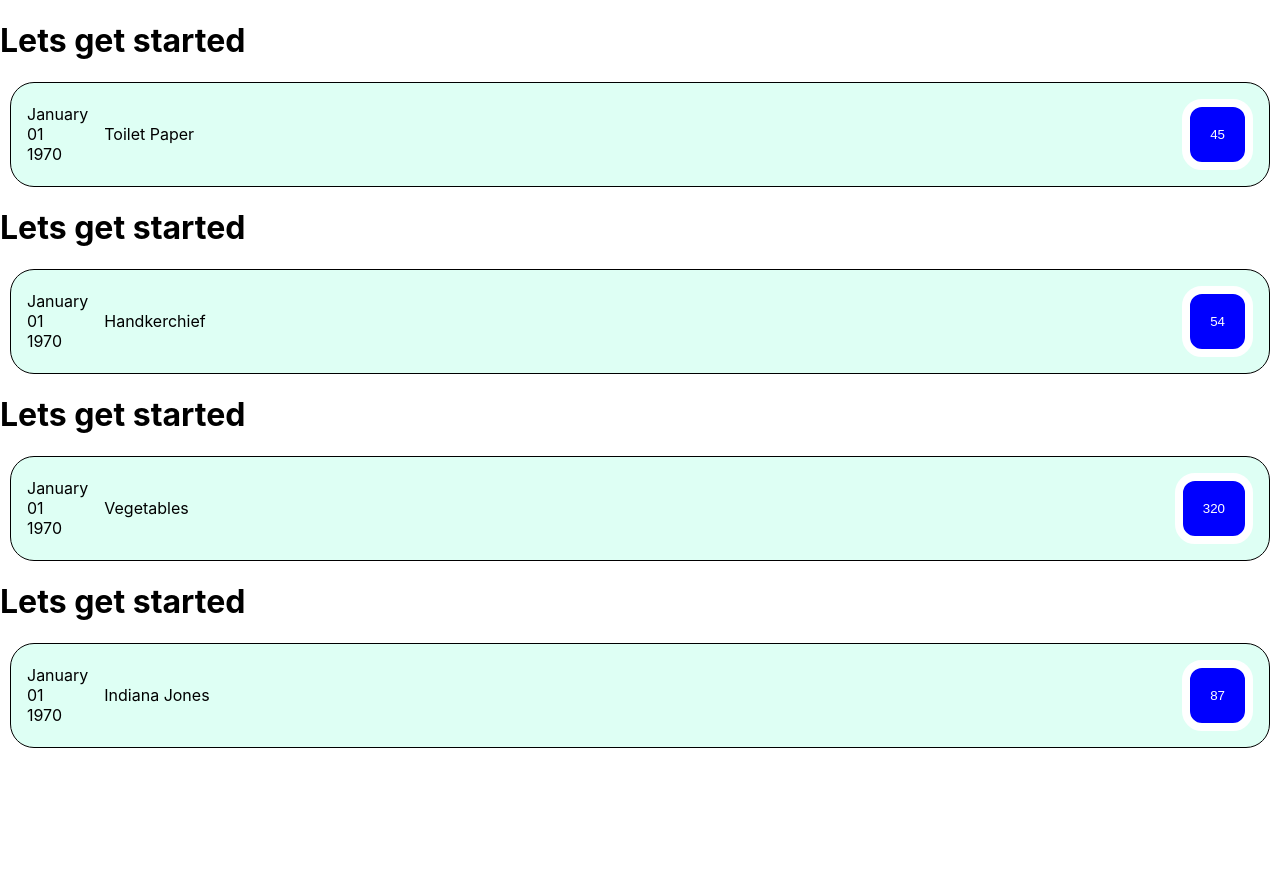
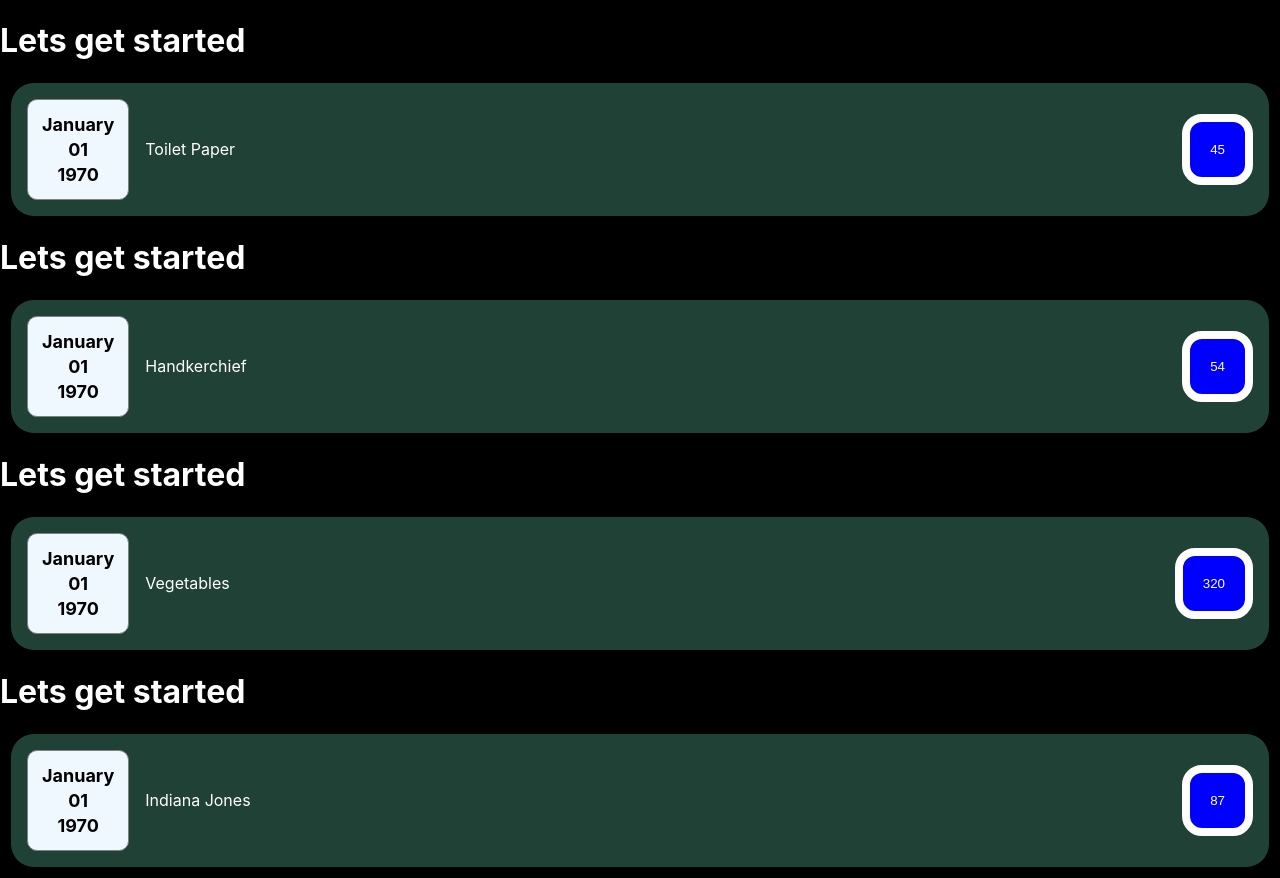
Before and after one commit to Alfred-KInyua/reduxStore, a React (Create React App) app: page / in a window 1280 px wide. Before the commit the page ends 800 px from the top, so only its background shows below. Built offline with nearby package versions, Linux system fonts and the light colour scheme.

Commit message:
Add some beautiful css

```diff
--- /dev/null
+++ b/src/components/cssFiles/expenseDate.css
@@ -0,0 +1,13 @@
+.dateItems {
+  border: 1px solid gray;
+  border-radius: 10px;
+  padding: 10px;
+  text-align: center;
+  font-size: large;
+  font-weight: bold;
+  background-color: aliceblue;
+  color: black;
+}
+.dateItems * {
+  margin: 4px;
+}
--- a/src/components/style.css
+++ b/src/components/cssFiles/style.css
@@ -1,3 +1,7 @@
+body {
+  background-color: black;
+  color: white;
+}
 .items {
   display: flex;
   align-items: center;
--- a/src/components/expenseDate.js
+++ b/src/components/expenseDate.js
@@ -1,14 +1,15 @@
 import React from 'react';
+import './cssFiles/expenseDate.css';
 
 function ExpenseDate(props) {
   const month = props.date.toLocaleString('en-US', { month: 'long' });
   const day = props.date.toLocaleString('en-US', { day: '2-digit' });
   const year = props.date.getFullYear();
   return (
-    <div>
-      <div>{month}</div>
-      <div>{day}</div>
-      <div>{year}</div>
+    <div className="dateItems">
+      <div className="month">{month}</div>
+      <div className="day">{day}</div>
+      <div className="year">{year}</div>
     </div>
   );
 }
--- a/src/components/expenseItem.js
+++ b/src/components/expenseItem.js
@@ -1,5 +1,5 @@
 import React from 'react';
-import './style.css';
+import './cssFiles/style.css';
 import ExpenseDate from './expenseDate';
 
 function ExpenseItem(props) {
```
